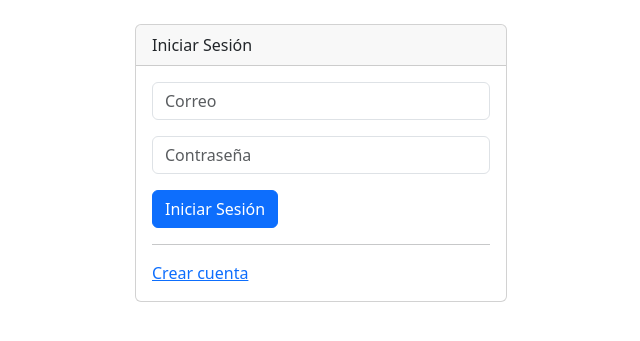
After one commit to Marthagb10/HotelSystem, a Flask app: page /login in a window 1280 px wide. The commit adds this page. Shown: the top 341 px of the page, without its empty margins (319-959 px from the left). Run offline with Flask 3, Linux system fonts and the light colour scheme; some libraries are stand-ins or nearby versions.

Commit message:
Modulo Inicio de Sesión

```diff
--- a/app.py
+++ b/app.py
@@ -1,7 +1,8 @@
-from flask import Flask, render_template, request, redirect
+from flask import Flask, render_template, request, redirect, session
 from flask_mysqldb import MySQL
 
 app = Flask(__name__)
+app.secret_key = "hotel_secret_key_2026"
 
 app.config["MYSQL_HOST"] = "localhost"
 app.config["MYSQL_USER"] = "root"
@@ -18,6 +19,9 @@ def home():
 
 @app.route("/clientes")
 def clientes():
+
+    if 'usuario' not in session:
+        return redirect('/login')
 
     cur = mysql.connection.cursor()
 
@@ -105,6 +109,9 @@ def update_cliente(id):
 
 @app.route("/habitaciones")
 def habitaciones():
+
+    if 'usuario' not in session:
+        return redirect('/login')
 
     cur = mysql.connection.cursor()
 
@@ -194,6 +201,9 @@ def update_habitacion(id):
 
 @app.route('/reservas')
 def reservas():
+
+    if 'usuario' not in session:
+        return redirect('/login')
 
     cur = mysql.connection.cursor()
 
@@ -322,6 +332,9 @@ def update_reserva(id):
 @app.route('/pagos')
 def pagos():
 
+    if 'usuario' not in session:
+        return redirect('/login')
+
     cur = mysql.connection.cursor()
 
     cur.execute("""
@@ -436,6 +449,74 @@ def update_pago(id):
 
     return redirect('/pagos')
 
+@app.route('/register')
+def register():
+
+    return render_template('register.html')
+
+
+@app.route('/add_user', methods=['POST'])
+def add_user():
+
+    nombre = request.form['nombre']
+    correo = request.form['correo']
+    password = request.form['password']
+
+    cur = mysql.connection.cursor()
+
+    cur.execute("""
+        INSERT INTO usuarios
+        (nombre, correo, password)
+        VALUES (%s,%s,%s)
+    """, (
+        nombre,
+        correo,
+        password
+    ))
+
+    mysql.connection.commit()
+
+    return redirect('/login')
+
+@app.route('/login')
+def login():
+
+    return render_template('login.html')
+
+
+@app.route('/login_user', methods=['POST'])
+def login_user():
+
+    correo = request.form['correo']
+    password = request.form['password']
+
+    cur = mysql.connection.cursor()
+
+    cur.execute("""
+        SELECT * FROM usuarios
+        WHERE correo=%s
+        AND password=%s
+    """, (
+        correo,
+        password
+    ))
+
+    usuario = cur.fetchone()
+
+    if usuario:
+
+        session['usuario'] = usuario[1]
+
+        return redirect('/')
+
+    return redirect('/login')
+
+@app.route('/logout')
+def logout():
+
+    session.clear()
+
+    return redirect('/login')
 
 if __name__ == '__main__':
     app.run(debug=True)
--- a/templates/index.html
+++ b/templates/index.html
@@ -7,9 +7,8 @@
     <h1>Sistema de Reservas de Hotel</h1>
 
     <p class="lead">
-        Proyecto Flask + MySQL
+        Proyecto Medio Ciclo
     </p>
-
 
 </div>
 
--- a/templates/layout.html
+++ b/templates/layout.html
@@ -1,17 +1,21 @@
 <!DOCTYPE html>
 <html lang="es">
+
 <head>
     <meta charset="UTF-8">
-    <title>Hotel System</title>
+    <title>Sistema de Hotel</title>
 
-    <link href="https://cdn.jsdelivr.net/npm/bootstrap@5.3.3/dist/css/bootstrap.min.css"
-          rel="stylesheet">
+    <link href="https://cdn.jsdelivr.net/npm/bootstrap@5.3.3/dist/css/bootstrap.min.css" rel="stylesheet">
 </head>
+
 <body>
+
+    {% if session.usuario %}
 
     <nav class="navbar navbar-expand-lg navbar-dark bg-dark">
         <div class="container">
-        <a class="navbar-brand" href="/">Hotel System</a>
+
+            <a class="navbar-brand" href="/">Sistema de Hotel</a>
 
             <div class="navbar-nav">
                 <a class="nav-link" href="/clientes">Clientes</a>
@@ -19,8 +23,23 @@
                 <a class="nav-link" href="/reservas">Reservas</a>
                 <a class="nav-link" href="/pagos">Pagos</a>
             </div>
+
+            <div class="navbar-nav ms-auto">
+
+                <span class="navbar-text text-white me-3">
+                    Bienvenido {{ session.usuario }}
+                </span>
+
+                <a class="nav-link text-danger" href="/logout">
+                    Cerrar Sesión
+                </a>
+
+            </div>
+
         </div>
     </nav>
+
+    {% endif %}
 
     <div class="container mt-4">
         {% block body %}
@@ -28,4 +47,5 @@
     </div>
 
 </body>
+
 </html>
--- /dev/null
+++ b/templates/login.html
@@ -0,0 +1,47 @@
+{% extends 'layout.html' %}
+
+{% block body %}
+
+<div class="col-md-4 mx-auto">
+
+    <div class="card">
+
+        <div class="card-header">
+            Iniciar Sesión
+        </div>
+
+        <div class="card-body">
+
+            <form action="/login_user" method="POST">
+
+                <input type="email"
+                       name="correo"
+                       placeholder="Correo"
+                       class="form-control mb-3"
+                       required>
+
+                <input type="password"
+                       name="password"
+                       placeholder="Contraseña"
+                       class="form-control mb-3"
+                       required>
+
+                <button class="btn btn-primary">
+                    Iniciar Sesión
+                </button>
+
+            </form>
+
+            <hr>
+
+            <a href="/register">
+                Crear cuenta
+            </a>
+
+        </div>
+
+    </div>
+
+</div>
+
+{% endblock %}
```
Also changed, not shown: templates/register.html (added, +53 -0 lines). Lines whose indentation alone changed are shown as unchanged.
